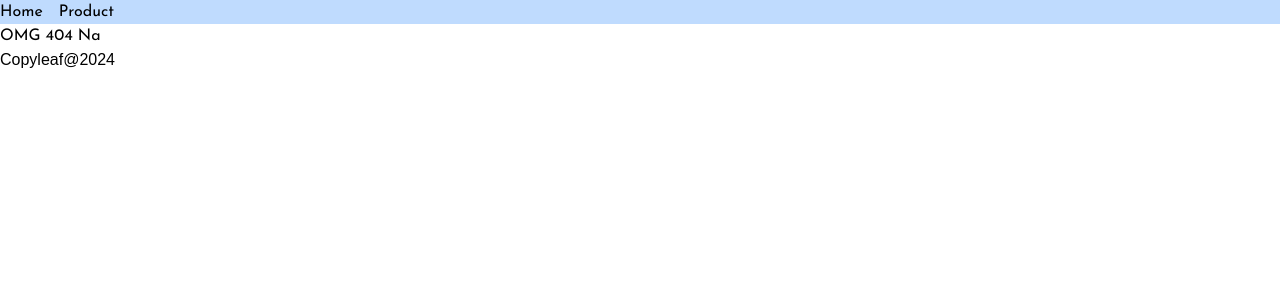
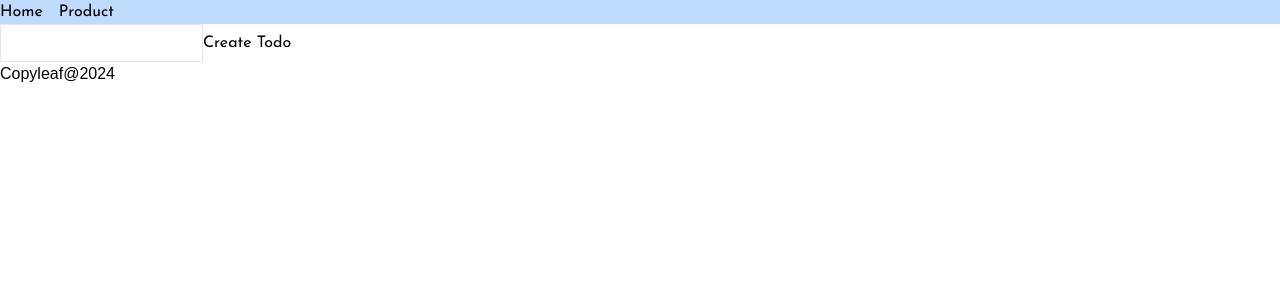
Before and after one commit to NewChayanon/CC17-Lean-NextJS, a Next.js app: page /todo/create in a window 1280 px wide. Before the commit this address had no page. Shown: the top 300 px of the page. Built offline with nearby package versions, Linux system fonts and the light colour scheme; a web font is replaced by a local one.

Commit message:
createTodo use server

```diff
--- /dev/null
+++ b/app/todo/create/page.jsx
@@ -0,0 +1,13 @@
+export default function Page() {
+  return (
+    <form action={createTodo}>
+      <input type="text" name="title" className="border border-gray-200 px-3 py-1.5" />
+      <button>Create Todo</button>
+    </form>
+  );
+}
+
+async function createTodo(formData) {
+  "use server";
+  console.log(formData.get("title"));
+}
--- a/app/todo/page.jsx
+++ b/app/todo/page.jsx
@@ -1,3 +1,4 @@
+import Link from "next/link";
 import prisma from "../_lib/prisma";
 import Search from "./_component/search";
 
@@ -9,6 +10,9 @@ export default async function Page({ searchParams }) {
     <div className="flex flex-col gap-4 p-4 items-center justify-center ">
       {/* CC */}
       <Search />
+      <div>
+        <Link href="/todo/create" className="px-3 bg-blue-200 py-1.5">create todo</Link>
+      </div>
       <ul>
         {todos.map((todo) => (
           <li key={todo.id}>{todo.title}</li>
```
